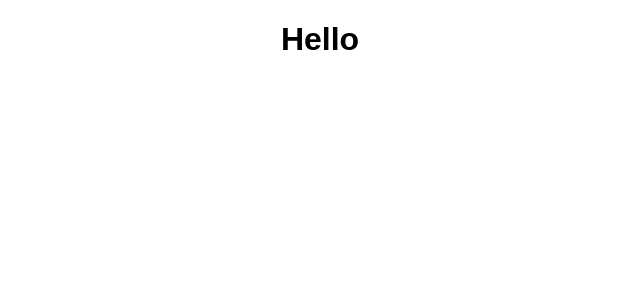
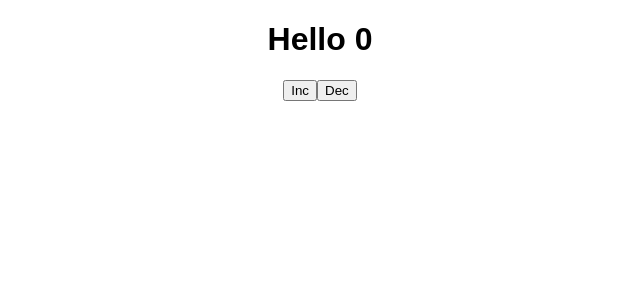
Before and after one commit to aaryandewan/learn-reactt-redux, a React (Create React App) app: page / in a window 1280 px wide. Shown: the top 300 px of the page, without its empty margins (320-960 px from the left). Built offline with nearby package versions, Linux system fonts and the light colour scheme.

Commit message:
Update Counter.js

```diff
--- a/src/features/counter/Counter.js
+++ b/src/features/counter/Counter.js
@@ -1,12 +1,14 @@
 import { useSelector, useDispatch } from "react-redux";
 
-import { selectCount } from "./counterSlice";
-
+import { selectCount, increment } from "./counterSlice";
 export function Counter() {
   const count = useSelector(selectCount);
+  const dispatch = useDispatch();
   return (
     <>
-      <h1>Hello</h1>
+      <h1>Hello {count}</h1>
+      <button onClick={() => dispatch(increment())}>Inc</button>
+      <button>Dec</button>
     </>
   );
 }
```
